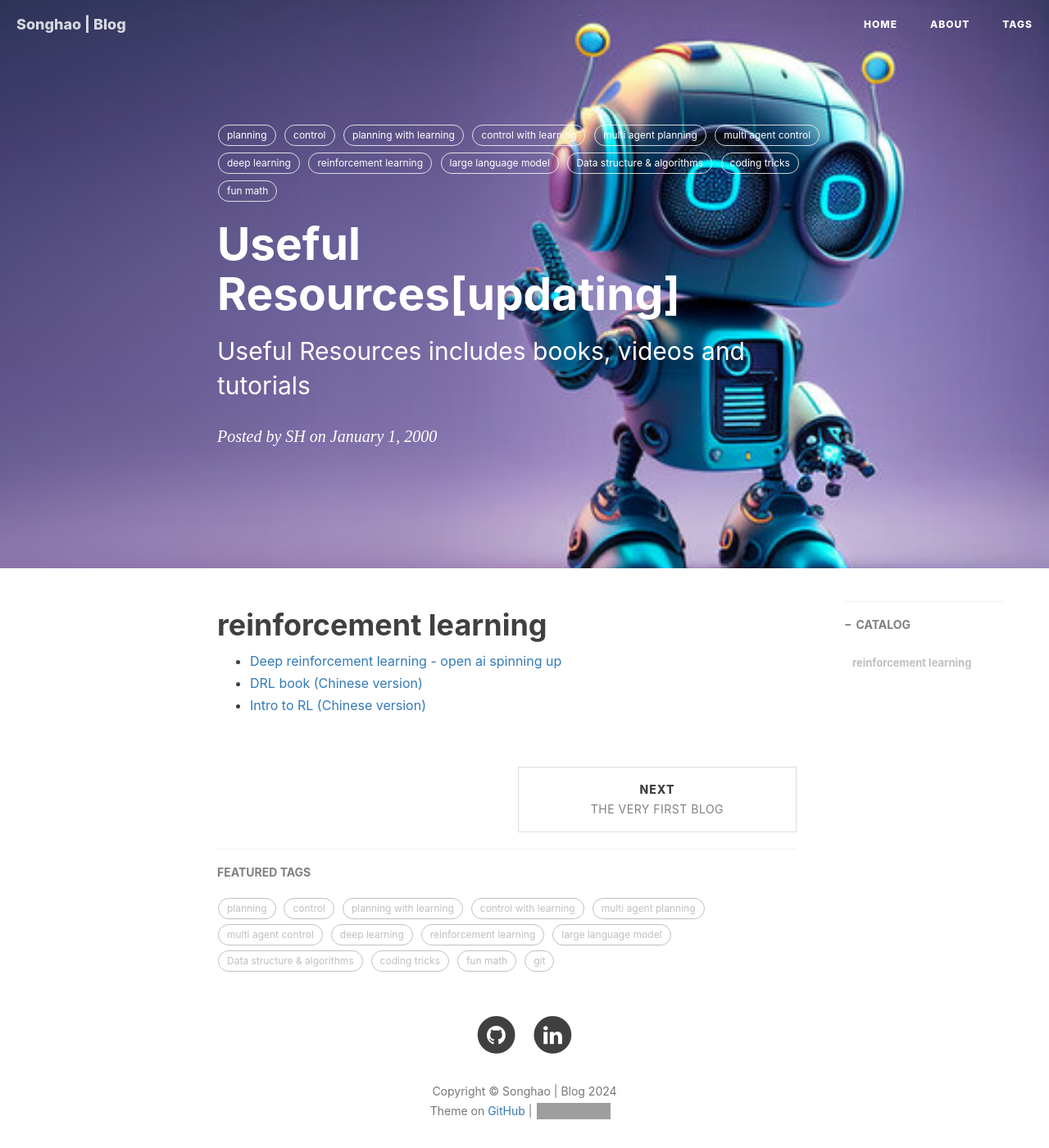
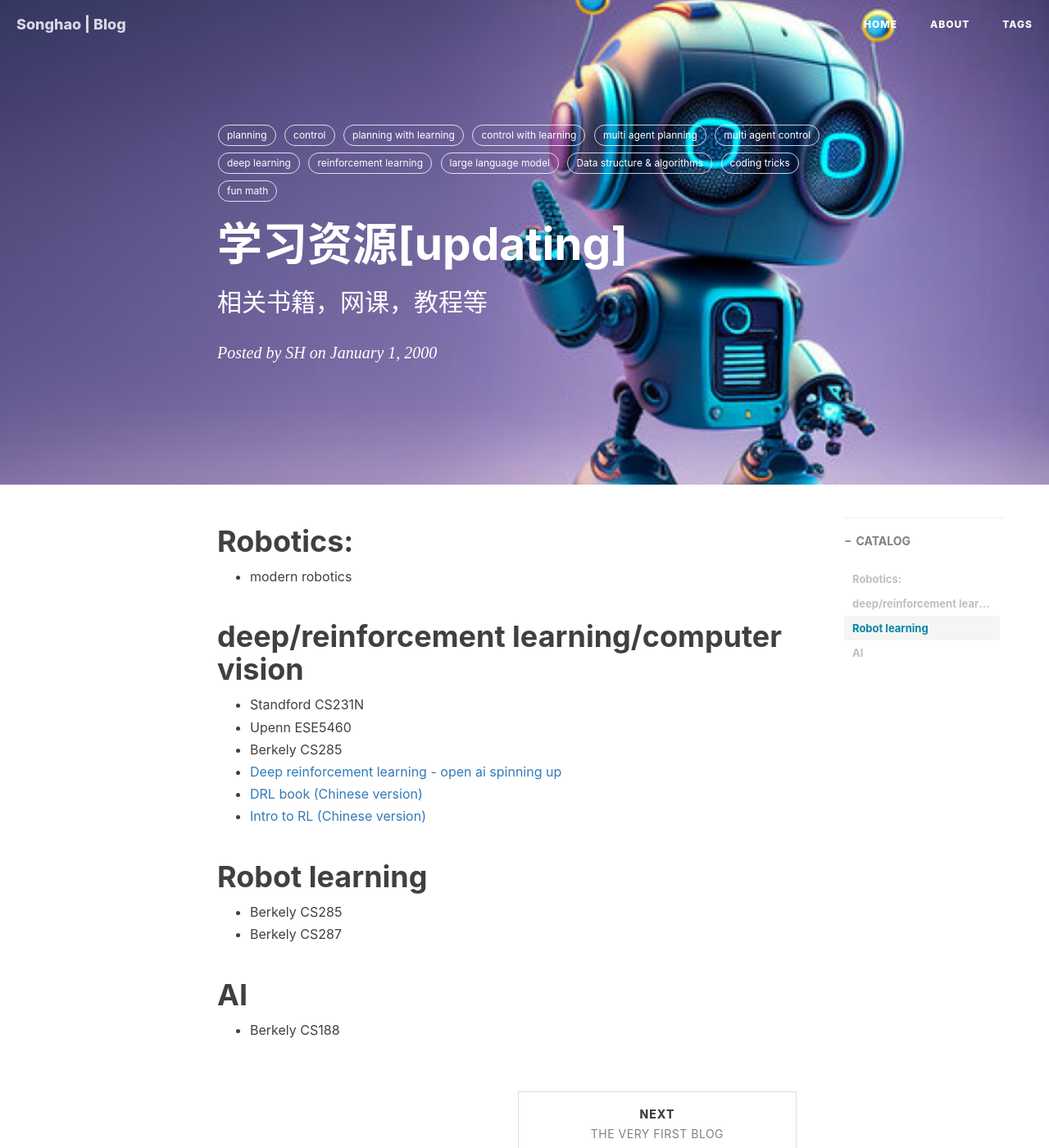
Before and after one commit to KANZEZ/blog, a Jekyll site: the page built from _posts/2100-01-01-useful resources.md, in a window 1280 px wide and 1400 px high. Shown: the whole window at 82% size. Built offline with Jekyll 4.4.1, drawn with Linux system fonts in a browser that asks for light colours; nearby versions of some CDN libraries; comment, search, counter and statistics services are not loaded; grey boxes are pictures that could not be loaded.

Commit message:
Update 2100-01-01-useful resources.md

```diff
--- a/_posts/2100-01-01-useful resources.md
+++ b/_posts/2100-01-01-useful resources.md
@@ -1,7 +1,7 @@
 ---
 layout:     post
-title:      Useful Resources[updating]
-subtitle:   Useful Resources includes books, videos and tutorials
+title:      学习资源[updating]
+subtitle:   相关书籍，网课，教程等
 date:       2000-01-01
 author:     SH
 header-img: img/post-bg-robot0.jpg
@@ -22,9 +22,22 @@ tags:
 
 ---
 
+# Robotics:
+ * modern robotics
 
-# reinforcement learning
 
+
+# deep/reinforcement learning/computer vision
+ * Standford CS231N
+ *  Upenn ESE5460
+ *  Berkely CS285
  *  [Deep reinforcement learning - open ai spinning up](https://spinningup.openai.com/en/latest/spinningup/rl_intro.html)
  *  [DRL book (Chinese version)](https://deepreinforcementlearningbook.org/assets/pdfs/%E6%B7%B1%E5%BA%A6%E5%BC%BA%E5%8C%96%E5%AD%A6%E4%B9%A0(%E4%B8%AD%E6%96%87%E7%89%88-%E5%BD%A9%E8%89%B2%E5%8E%8B%E7%BC%A9).pdf)
  *   [Intro to RL (Chinese version) ](https://rl.qiwihui.com/zh-cn/latest/partI/chapter3/finite_markov_decision_process.html#id7)
+
+# Robot learning
+* Berkely CS285
+* Berkely CS287
+
+# AI
+* Berkely CS188
```
